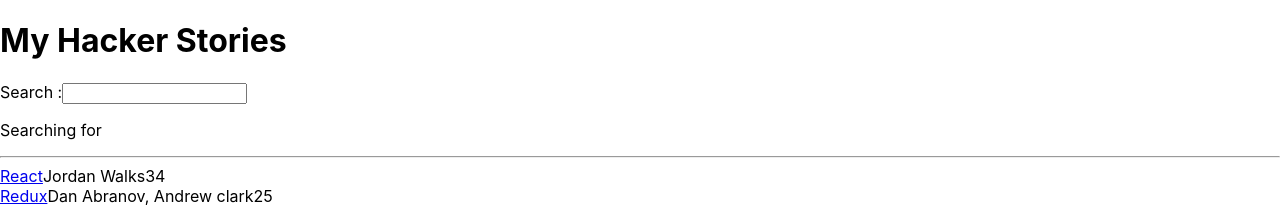
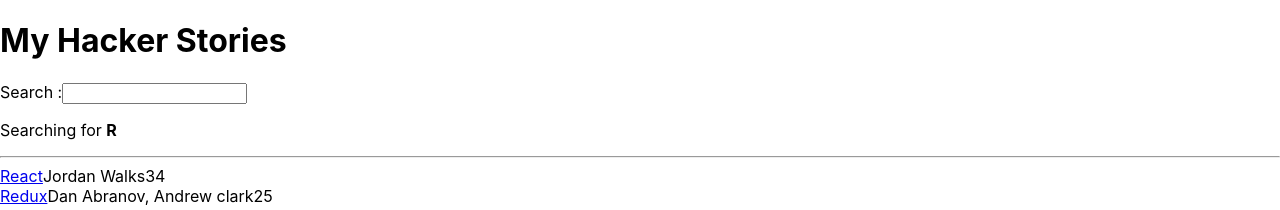
Before and after one commit to sum1112/my-app, a React (Create React App) app: page / in a window 1280 px wide. Shown: the top 210 px of the page. Built offline with nearby package versions, Linux system fonts and the light colour scheme.

Commit message:
Add interactivity with callback functions

```diff
--- a/src/App.js
+++ b/src/App.js
@@ -1,16 +1,14 @@
 import React from "react";
 
 const Search = (props) => {
-  var [searchItem, setSearchItem] = React.useState('');
   const handleChange = event => {
-    setSearchItem(event.target.value);
     props.onSearch(event);
   }
   return (<div>
     <label htmlFor='search'>Search :</label>
     <input id='search' type='text' onChange={handleChange} />
     <p>
-      Searching for <strong>{searchItem}</strong>
+      Searching for <strong>{props.searchTerm}</strong>
     </p>
   </div>
   );
@@ -18,8 +16,9 @@ const Search = (props) => {
 
 const App = () => {
 
+  var [searchTerm, setSearchTerm] = React.useState('R');
   const handleSearch = event => {
-    console.log(event.target.value);
+    setSearchTerm(event.target.value);
   }
 
   const stories = [
@@ -40,13 +39,14 @@ const App = () => {
       objectID : 1,
     }
   ]
+  const searchStories = stories.filter((story) => story.title.toLowerCase().includes(searchTerm.toLowerCase()));
 
   return (
     <div>
       <h1>My Hacker Stories</h1>
-      <Search onSearch={handleSearch}/>
+      <Search onSearch={handleSearch} searchTerm={searchTerm}/>
       <hr />
-      <List list={stories}/>
+      <List list={searchStories}/>
     </div>
   );
 }
```
